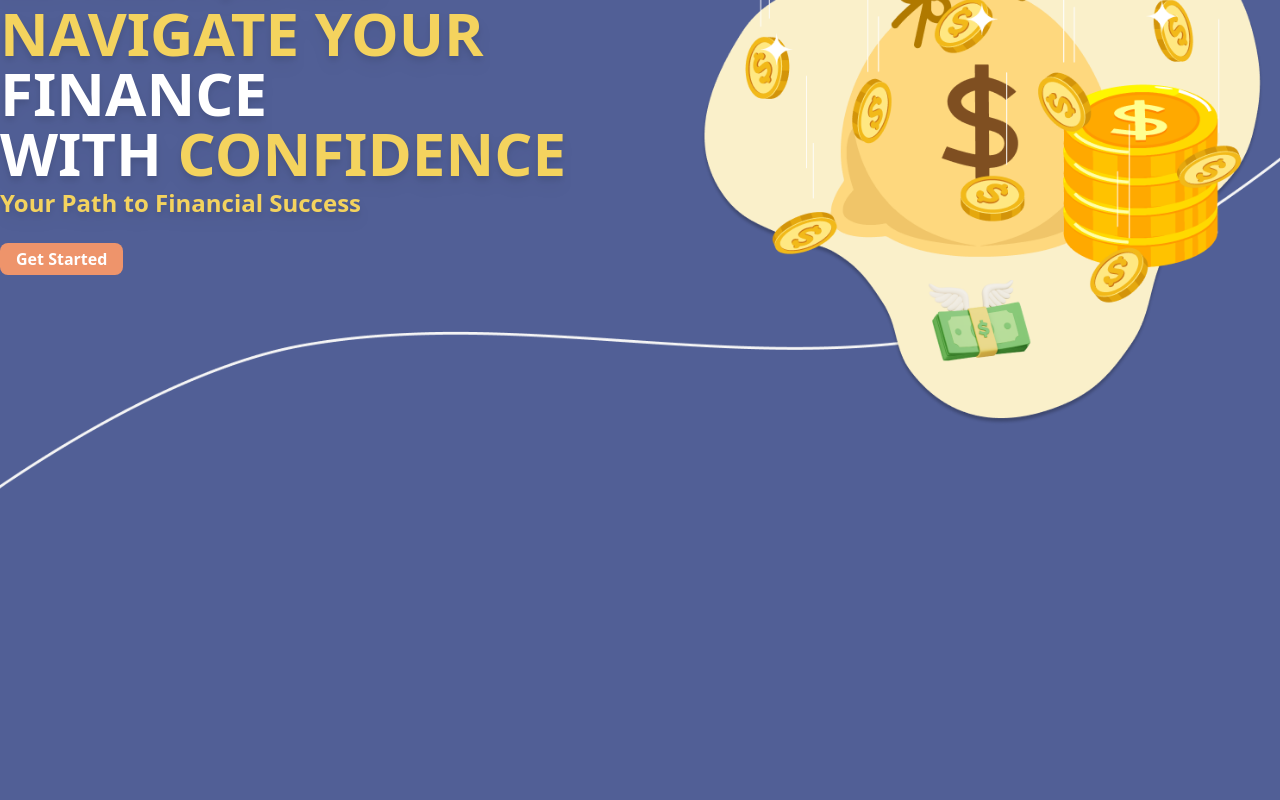
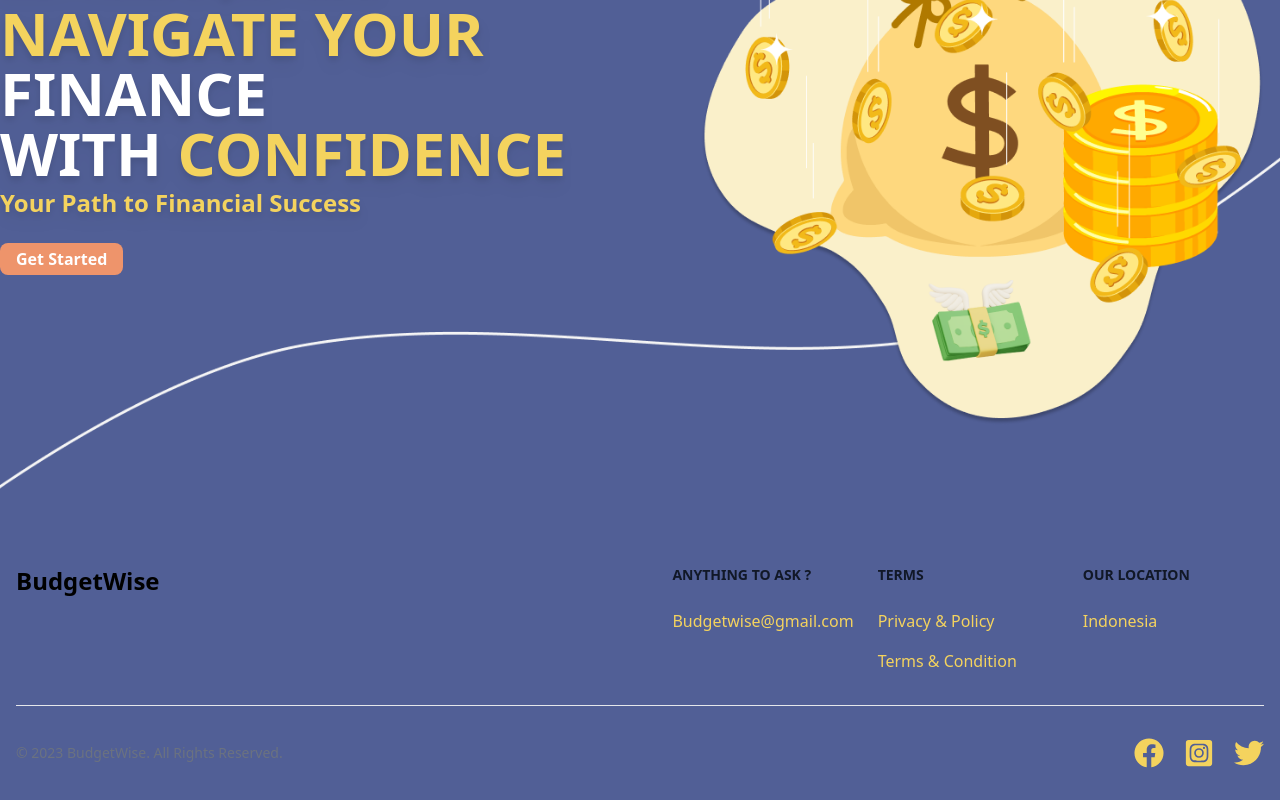
Before and after one commit to flexsible/budgetwise, a React (Vite) app: page / in a window 1280 px wide. Shown: the part 267-1067 px from the top of the page. Before the commit the page ends 800 px from the top, so only its background shows below. Built offline with nearby package versions, Linux system fonts and the light colour scheme.

Commit message:
add footer

```diff
--- /dev/null
+++ b/src/components/Footer.jsx
@@ -0,0 +1,68 @@
+import React from 'react'
+import { FaFacebook, FaInstagramSquare, FaTwitter } from 'react-icons/fa'
+
+export default function Footer () {
+  return (
+    <>
+      <footer className="bg-biru">
+        <div className="mx-auto w-full max-w-screen-xl p-4 py-6 lg:py-8">
+          <div className="md:flex md:justify-between">
+            <div className="mb-6 md:mb-0">
+              <a href="https://flowbite.com/" className="flex items-center">
+                <span className="self-center text-2xl font-semibold whitespace-nowrap dark:text-white">BudgetWise</span>
+              </a>
+            </div>
+            <div className="grid grid-cols-2 gap-8 sm:gap-6 sm:grid-cols-3">
+              <div>
+                <h2 className="mb-6 text-sm font-semibold text-gray-900 uppercase dark:text-white">Anything to ask ?</h2>
+                <ul className="text-gray-500 dark:text-gray-400 font-medium">
+                  <li className="mb-4">
+                    <a href="" className="hover:underline text-[#F4D35E]">Budgetwise@gmail.com</a>
+                  </li>
+                </ul>
+              </div>
+              <div>
+                <h2 className="mb-6 text-sm font-semibold text-gray-900 uppercase dark:text-white">Terms</h2>
+                <ul className="text-gray-500 dark:text-gray-400 font-medium">
+                  <li className="mb-4">
+                    <a href="https://github.com/themesberg/flowbite" className="hover:underline text-[#F4D35E]">Privacy & Policy</a>
+                  </li>
+                  <li>
+                    <a href="https://discord.gg/4eeurUVvTy" className="hover:underline text-[#F4D35E]">Terms & Condition</a>
+                  </li>
+                </ul>
+              </div>
+              <div>
+                <h2 className="mb-6 text-sm font-semibold text-gray-900 uppercase dark:text-white">Our Location</h2>
+                <ul className="text-gray-500 dark:text-gray-400 font-medium">
+                  <li className="mb-4">
+                    <a href="#" className="hover:underline text-[#F4D35E]">Indonesia</a>
+                  </li>
+                </ul>
+              </div>
+            </div>
+        </div>
+          <hr className="my-6 border-gray-200 sm:mx-auto dark:border-gray-700 lg:my-8" />
+          <div className="sm:flex sm:items-center sm:justify-between">
+            <span className="text-sm text-gray-500 sm:text-center dark:text-gray-400">© 2023 <a href="https://flowbite.com/" className="hover:underline">BudgetWise</a>. All Rights Reserved.
+            </span>
+            <div className="flex mt-4 sm:justify-center sm:mt-0">
+              <a href="#" className="text-gray-500 hover:text-gray-900 dark:hover:text-white">
+                <FaFacebook className='fill-[#F4D35E] text-3xl'/>
+                <span className="sr-only">Facebook page</span>
+              </a>
+              <a href="#" className="text-gray-500 hover:text-gray-900 dark:hover:text-white ms-5">
+                <FaInstagramSquare className='fill-[#F4D35E] text-3xl'/>
+                <span className="sr-only">Discord community</span>
+              </a>
+              <a href="#" className="text-gray-500 hover:text-gray-900 dark:hover:text-white ms-5">
+                <FaTwitter className='fill-[#F4D35E] text-3xl'/>
+                <span className="sr-only">Twitter page</span>
+              </a>
+            </div>
+          </div>
+        </div>
+      </footer>
+    </>
+  )
+}
--- a/src/pages/HomePage.jsx
+++ b/src/pages/HomePage.jsx
@@ -1,10 +1,12 @@
 import React from 'react'
+import Footer from '../components/Footer'
 import LandingPage from '../components/LandingPage'
 
 const HomePage = () => {
   return (
     <>
       <LandingPage/>
+      <Footer/>
     </>
   )
 }
```
